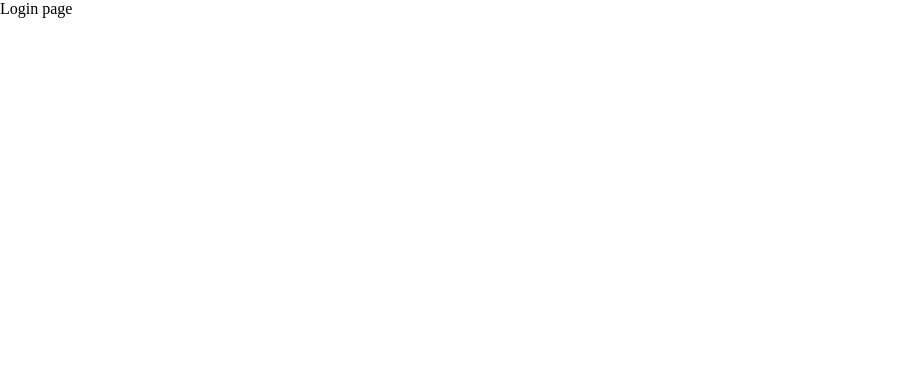
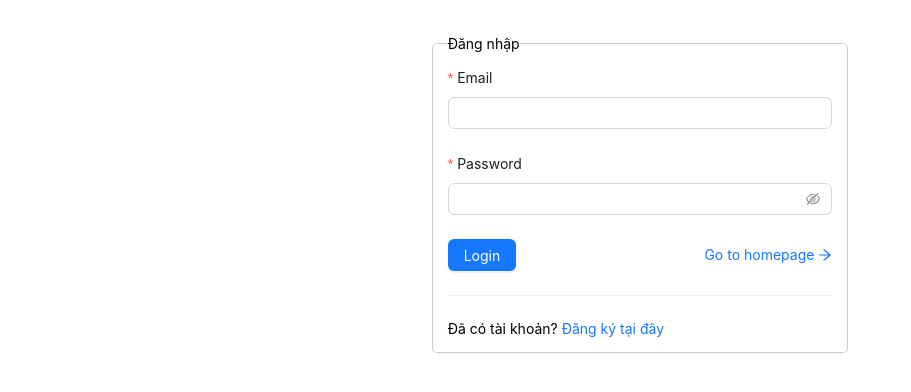
Before and after one commit to tathankochi/react-loc, a React (Vite) app: page /login in a window 1280 px wide. Shown: the top 392 px of the page, without its empty margins (0-911 px from the left). Built offline with nearby package versions, Linux system fonts and the light colour scheme.

Commit message:
feat(auth): implement authentication context and login
- Add AuthContext and AuthWrapper for user state management
- Create login functionality with API integration
- Update register and login pages with improved UI

```diff
--- /dev/null
+++ b/src/components/context/auth.context.jsx
@@ -0,0 +1,27 @@
+import { createContext, useState } from "react";
+
+export const AuthContext = createContext({
+    email: "",
+    phone: "",
+    fullName: "",
+    role: "",
+    avatar: "",
+    id: ""
+});
+
+export const AuthWrapper = (props) => {
+    const [user, setUser] = useState({
+        email: "",
+        phone: "",
+        fullName: "",
+        role: "",
+        avatar: "",
+        id: ""
+    })
+
+    return (
+        <AuthContext.Provider value={{ user, setUser }}>
+            {props.children}
+        </AuthContext.Provider>
+    )
+}
--- a/src/components/layout/header.jsx
+++ b/src/components/layout/header.jsx
@@ -1,9 +1,15 @@
-import { Link, NavLink } from 'react-router-dom';
+import { Link } from 'react-router-dom';
 import { Menu } from 'antd';
-import { AppstoreOutlined, MailOutlined, SettingOutlined } from '@ant-design/icons';
-import { useState } from 'react';
+import { AppstoreOutlined, AuditOutlined, MailOutlined, SettingOutlined } from '@ant-design/icons';
+import { useContext, useState } from 'react';
+import { AuthContext } from '../context/auth.context';
 const Header = () => {
     const [current, setCurrent] = useState('home');
+
+    const { user } = useContext(AuthContext);
+
+    console.log("user", user);
+
     const onClick = e => {
         console.log('click ', e);
         setCurrent(e.key);
@@ -22,8 +28,23 @@ const Header = () => {
         {
             label: <Link to={"/books"}>Books</Link>,
             key: 'books',
+            icon: <AuditOutlined />,
+        },
+        {
+            label: 'Cài đặt',
+            key: 'setting',
             icon: <SettingOutlined />,
-        },
+            children: [
+                {
+                    label: <Link to={"/login"}>Đăng nhập</Link>,
+                    key: 'login'
+                },
+                {
+                    label: 'Đăng xuất',
+                    key: 'logout',
+                }
+            ]
+        }
     ];
     return (
         <Menu onClick={onClick}
--- a/src/main.jsx
+++ b/src/main.jsx
@@ -12,6 +12,7 @@ import BookPage from './pages/book.jsx';
 import './styles/global.css';
 import TodoApp from './components/todo/TodoApp.jsx';
 import ErrorPage from './pages/error.jsx';
+import { AuthWrapper } from './components/context/auth.context.jsx';
 
 const router = createBrowserRouter([
   {
@@ -46,6 +47,8 @@ const router = createBrowserRouter([
 ReactDOM.createRoot(document.getElementById('root')).render(
   // <React.StrictMode>
   //{ <App /> }
-  < RouterProvider router={router} />
+  <AuthWrapper>
+    < RouterProvider router={router} />
+  </AuthWrapper>
   // </React.StrictMode>,
 )
--- a/src/pages/login.jsx
+++ b/src/pages/login.jsx
@@ -1,6 +1,96 @@
+import { ArrowRightOutlined } from "@ant-design/icons";
+import { Button, Col, Divider, Form, Input, message, notification, Row } from "antd";
+import { Link, useNavigate } from "react-router-dom";
+import { loginAPI } from "../services/api.services";
+import { useContext, useState } from "react";
+import { AuthContext } from "../components/context/auth.context";
+
 const LoginPage = () => {
+    const [form] = Form.useForm();
+    const [loading, setLoading] = useState(false);
+    const navigate = useNavigate();
+    const { setUser } = useContext(AuthContext);
+
+    const onFinish = async (values) => {
+        setLoading(true);
+        const res = await loginAPI(values.email, values.password);
+        console.log("login", res);
+        if (res.data) {
+            message.success("Đăng nhập thành công");
+            localStorage.setItem("access_token", res.data.access_token);
+            setUser(res.data.user);
+            navigate("/");
+        }
+        else {
+            notification.error({
+                message: "Login user error",
+                description: JSON.stringify(res.message)
+            })
+        }
+        setLoading(false);
+    }
     return (
-        <div>Login page</div>
+        <Row justify={"center"} style={{ marginTop: "30px" }}>
+            <Col xs={24} md={16} lg={8}>
+                <fieldset style={{
+                    padding: "15px",
+                    margin: "5px",
+                    border: "1px solid #ccc",
+                    borderRadius: "5px"
+                }}>
+                    <legend>Đăng nhập</legend>
+                    <Form
+                        form={form}
+                        layout="vertical"
+                        onFinish={onFinish}
+                    >
+                        <Form.Item
+                            label="Email"
+                            name="email"
+                            rules={[
+                                {
+                                    required: true,
+                                    message: 'Email không được để trống!',
+                                },
+                                {
+                                    type: "email",
+                                    message: 'Email không đúng định dạng!',
+                                }
+                            ]}
+                        >
+                            <Input />
+                        </Form.Item>
+                        <Form.Item
+                            label="Password"
+                            name="password"
+                            rules={[
+                                {
+                                    required: true,
+                                    message: 'Password không được để trống!',
+                                },
+                            ]}
+                        >
+                            <Input.Password />
+                        </Form.Item>
+                        <Form.Item>
+                            <div style={{
+                                display: "flex",
+                                justifyContent: "space-between",
+                                alignItems: "center"
+                            }} >
+                                <Button loading={loading} type="primary" onClick={() => form.submit()}>
+                                    Login
+                                </Button>
+                                <Link to="/">Go to homepage <ArrowRightOutlined /></Link>
+                            </div>
+                        </Form.Item>
+                    </Form>
+                    <Divider />
+                    <div>Đã có tài khoản? <Link to={"/register"}>Đăng ký tại đây</Link></div>
+                </fieldset>
+            </Col>
+
+        </Row>
     );
 }
 
--- a/src/pages/register.jsx
+++ b/src/pages/register.jsx
@@ -1,6 +1,6 @@
-import { Button, Input, Form, notification, Row, Col } from "antd";
+import { Button, Input, Form, notification, Row, Col, Divider } from "antd";
 import { registerUserAPI } from "../services/api.services";
-import { useNavigate } from "react-router-dom";
+import { Link, useNavigate } from "react-router-dom";
 
 const RegisterPage = () => {
     const [form] = Form.useForm();
@@ -37,6 +37,7 @@ const RegisterPage = () => {
             autoComplete="off"
             style={{ margin: "10px" }}
         >
+            <h3 style={{ textAlign: "center" }}>Đăng ký tài khoản</h3>
             <Row justify={"center"}>
                 <Col xs={24} md={8} >
                     <Form.Item
@@ -89,10 +90,14 @@ const RegisterPage = () => {
                 <Col xs={24} md={8}>
                     <div>
 
-                        <Button onClick={() => form.submit()} type="primary">Register</Button>
+                        <Button onClick={() => form.submit()}
+                            type="primary">Register</Button>
                     </div>
+                    <Divider />
+                    <div>Đã có tài khoản? <Link to={"/login"}>Đăng nhập tại đây</Link></div>
                 </Col>
-            </Row>8        </Form >
+            </Row>
+        </Form >
     );
 }
 
--- a/src/services/api.services.js
+++ b/src/services/api.services.js
@@ -97,4 +97,17 @@ const registerUserAPI = (fullName, email, password, phone) => {
     });
 }
 
-export { createUserAPI, fetchAllUsersAPI, updateUserAPI, deleteUserAPI, handleUpdateFile, updateUserAvatarAPI, registerUserAPI };
+const loginAPI = (email, password) => {
+    const URL_BACKEND = "/api/v1/auth/login";
+    const data = {
+        username: email,
+        password: password
+    };
+    return axios.post(URL_BACKEND, data, {
+        headers: {
+            'Content-Type': 'application/json'
+        }
+    });
+}
+
+export { createUserAPI, fetchAllUsersAPI, updateUserAPI, deleteUserAPI, handleUpdateFile, updateUserAvatarAPI, registerUserAPI, loginAPI };
```
Also changed, not shown: src/components/layout/header.css (deleted, +0 -27 lines).
